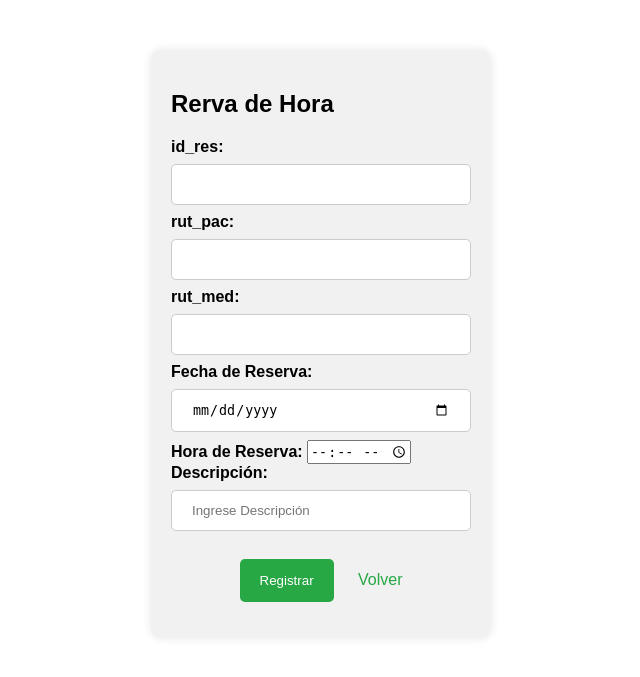
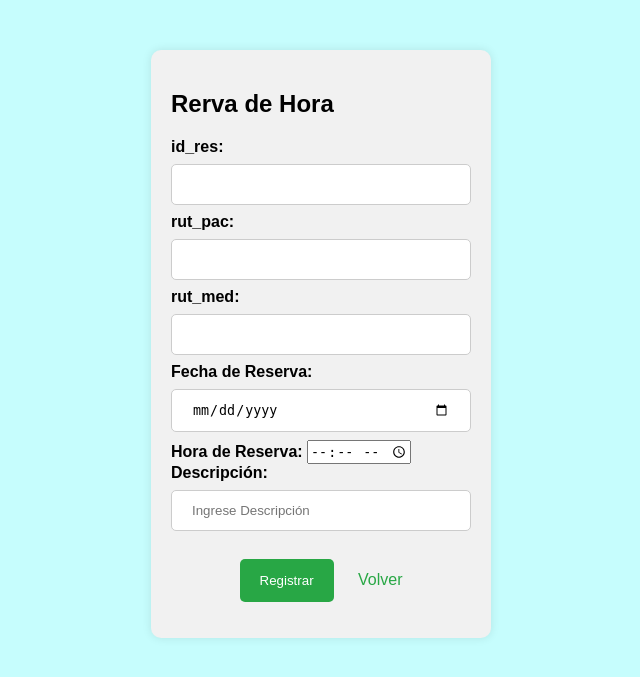
Before and after one commit to BarbaraNicoleR/centroMedicoGalenos, a Django app: page /reserva/ in a window 1280 px wide. Shown: the top 677 px of the page, without its empty margins (319-959 px from the left). Run offline with Django 4.2, Linux system fonts and the light colour scheme.

Commit message:
template

```diff
--- a/core/templates/core/reserva.html
+++ b/core/templates/core/reserva.html
@@ -8,12 +8,7 @@
     <style>
         body {
             font-family: Arial, sans-serif;
-<<<<<<< HEAD
-            background-color: rgb(198, 253, 253);
-            /* Color de fondo azul */
-=======
             background-color: rgb(198, 253, 253); /* Color de fondo azul uwu*/
->>>>>>> a79d30c3e82668848bbf4d22c28bbb9869d763fc
         }
 
         .container {
```
